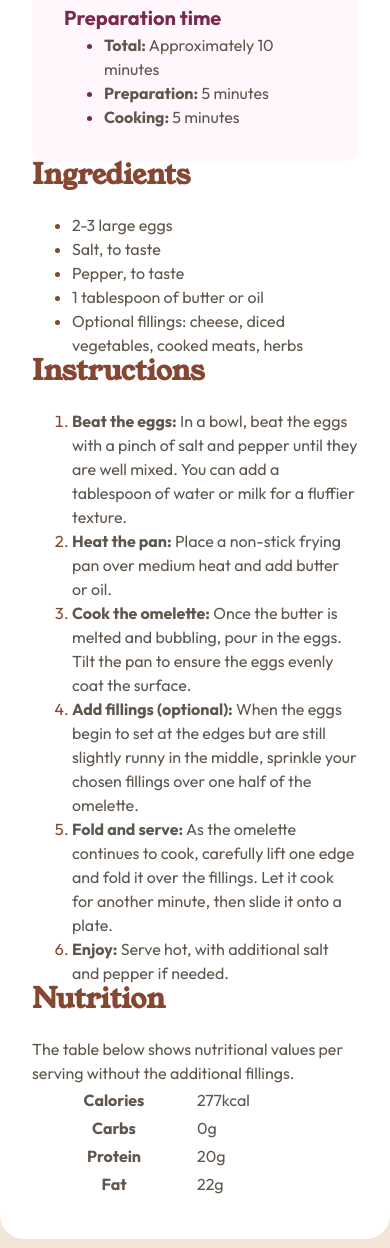
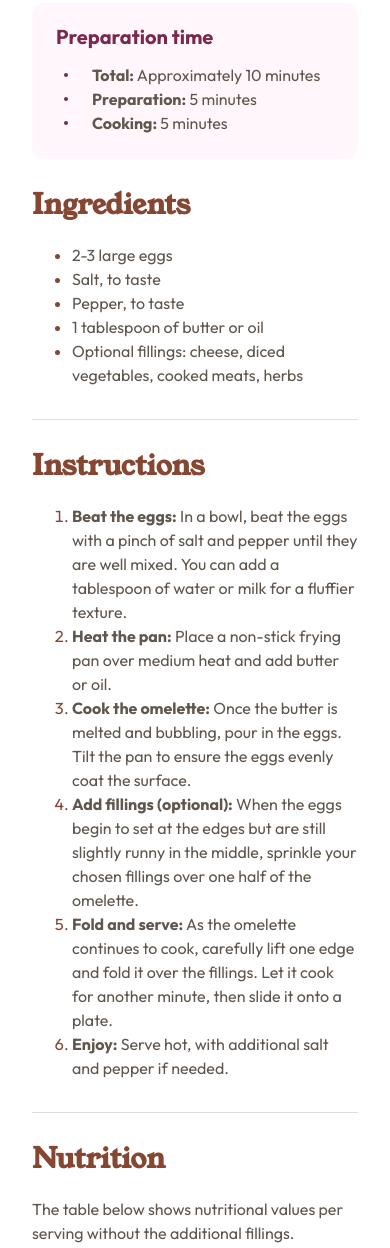
Before and after one commit to MattPahuta/recipe-page, a plain HTML site: page index.html in a window 390 px wide. Shown: the part 440-1688 px from the top of the page. Drawn offline with Linux system fonts and the light colour scheme.

Commit message:
Add mobile layout styles, custom list styles

```diff
--- a/index.html
+++ b/index.html
@@ -22,9 +22,21 @@
         <div class="accent-container">
           <h2 class="accent-heading">Preparation time</h2>
           <ul class="ul prep-list">
-            <li><strong>Total:</strong> Approximately 10 minutes</li>
-            <li><strong>Preparation:</strong> 5 minutes</li>
-            <li><strong>Cooking:</strong> 5 minutes</li>
+            <li>
+              <div class="li-content">
+                <strong>Total:</strong> Approximately 10 minutes
+              </div>
+            </li>
+            <li>
+              <div class="li-content">
+                <strong>Preparation:</strong> 5 minutes
+              </div>
+            </li>
+            <li>
+              <div class="li-content">
+                <strong>Cooking:</strong> 5 minutes
+              </div>
+            </li>
           </ul>
         </div>
         <h2 class="heading recipe-subheading">Ingredients</h2>
@@ -38,7 +50,7 @@
         <h2 class="heading recipe-subheading">Instructions</h2>
         <ol class="ol instructions-list">
           <li>
-            <strong>Beat the eggs:</strong> In a bowl, beat the eggs with a pinch of salt and pepper until they are well mixed. You can add a tablespoon of water or milk for a fluffier texture.
+              <strong>Beat the eggs:</strong> In a bowl, beat the eggs with a pinch of salt and pepper until they are well mixed. You can add a tablespoon of water or milk for a fluffier texture.
           </li>
           <li>
             <strong>Heat the pan:</strong> Place a non-stick frying pan over medium heat and add butter or oil.
@@ -57,8 +69,9 @@
           </li>
         </ol>
         <h2 class="heading recipe-subheading">Nutrition</h2>
-        <p>The table below shows nutritional values per serving without the additional fillings.</p>
+
         <table class="recipe-table">
+          <caption class="table-legend">The table below shows nutritional values per serving without the additional fillings.</caption>
           <tbody>
             <tr>
               <th class="table-head" scope="row">Calories</th>
--- a/styles.css
+++ b/styles.css
@@ -91,7 +91,6 @@ body {
 .recipe-card {
   max-width: 46rem;
   background: var(--white);
-  border-radius: var(--spacing-300);
 }
 
 .recipe-img {
@@ -104,35 +103,68 @@ body {
 }
 
 .heading {
-  margin-bottom: var(--spacing-300);
   font-family: var(--ff-heading);
   line-height: 1;
 }
 
 .recipe-heading {
+  margin-block-end: var(--spacing-300);
   font-size: var(--fs-650);
   font-size: clamp(var(--fs-650), 2.1923rem + 0.2564vw, var(--fs-700));
   color: var(--stone-900);
 }
 
 .recipe-subheading {
+  margin-bottom: var(--spacing-300);
   font-size: var(--fs-600);
   color: var(--brown-800);
 }
 
 .accent-container {
-  padding: var(--spacing-400);
+  /* margin-block: var(--spacing-400); */
+  padding: var(--spacing-300);
   background: var(--rose-50);
   border-radius: var(--spacing-150);
 }
 
 .accent-heading {
+  margin-bottom: var(--spacing-200);
   font-size: var(--fs-500);
+  line-height: 1;
   color: var(--rose-800);
 }
 
-.prep-list li::marker {
-  color: var(--rose-800);
+.prep-list {
+  padding-left: var(--spacing-100);
+  list-style: none;
+}
+
+.prep-list li {
+  display: flex;
+  align-items: center;
+}
+
+.prep-list li::before {
+  margin-right: var(--spacing-300);
+  content: "";
+  width: 0.25rem;
+  height: 0.25rem;
+  border-radius: 50%;
+  background: var(--rose-800);
+}
+
+.ingredient-list,
+.instructions-list {
+  border-bottom: 1px solid var(--stone-150);
+  padding-block-end: var(--spacing-400);
+}
+
+.accent-container,
+.recipe-subheading {
+  margin-top: var(--spacing-400);
+}
+
+.ingredient-list {
 }
 
 .ingredient-list li::marker,
@@ -140,19 +172,53 @@ body {
   color: var(--brown-800);
 }
 
+.instructions-list {
+  padding-block-end: var(--spacing-400);
+}
+
 /* Table Styles */
 .recipe-table {
   width: 100%;
+  border-collapse: collapse;
+}
+
+.recipe-table caption {
+  margin-bottom: var(--spacing-300);
+  text-align: left;
+}
+
+.recipe-table tr:not(:last-of-type) {
+  border-bottom: 1px solid var(--stone-150);
 }
 
 .table-head,
 .table-data {
   width: 50%;
+  padding-block: var(--spacing-100);
+}
+
+/* .table-head:not(:last-child),
+.table-data:not(:last-child) {
+  border-bottom: 1px solid var(--stone-150);
+
+} */
+
+.table-head {
+  padding-left: var(--spacing-400);
+  font-weight: 400;
+  text-align: left;
+}
+
+.table-data {
+  padding-left: var(--spacing-200);
+  font-weight: 700;
+  color: var(--brown-800);
 }
 
 @media (min-width: 40rem) {
   .recipe-card {
     margin-block: var(--spacing-1600);
+    border-radius: var(--spacing-300);
   }
 
   .img-container {
```
